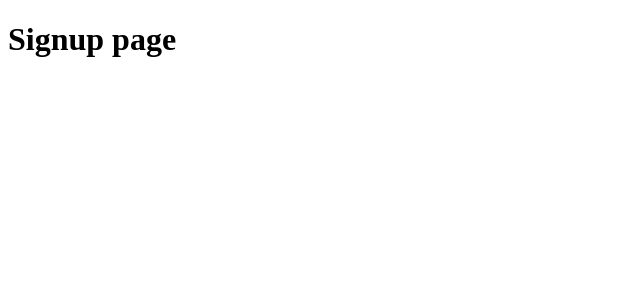
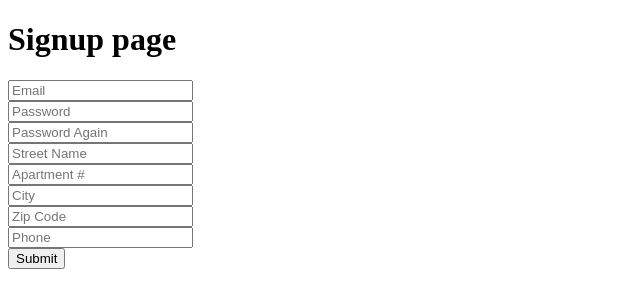
Before and after one commit to bikeAlertr/bikeAlertr, a React app: page /signup in a window 1280 px wide. Shown: the top 308 px of the page, without its empty margins (0-640 px from the left). Built offline with nearby package versions, Linux system fonts and the light colour scheme.

Commit message:
Almost finished with Signup page, need to finish setting intial state.
Nachiket Pingle nachiketpingle@gmail.com

```diff
--- a/src/App.tsx
+++ b/src/App.tsx
@@ -1,4 +1,3 @@
-import { Box } from "@material-ui/core";
 import React from "react";
 import { Router, Route, Switch } from "react-router";
 import { BrowserRouter } from "react-router-dom";
@@ -12,9 +11,7 @@ let routes = (
     <BrowserRouter>
       <Switch>
         <Route exact path="/">
-          <Box component="span" m={1}>
             <Login />
-          </Box>
         </Route>
         <Route path="/signup">
           <Signup />
--- a/src/components/login.tsx
+++ b/src/components/login.tsx
@@ -1,7 +1,6 @@
-import { setupMaster } from "cluster";
 import React, { useState } from "react";
 import { Link } from "react-router-dom";
-import "../styles/loginStyles.scss"
+import "../styles/loginStyles.scss";
 
 const Login = () => {
   const [login, setLogin] = useState({});
@@ -12,7 +11,7 @@ const Login = () => {
 
     // signin();
 
-    console.log('this is login state', login)
+    console.log("this is login state", login);
     // console.log('this is email', e.target[0].value)
     // console.log('this is password', e.target[1].value)
     // console.log('clicked submit')
@@ -22,14 +21,13 @@ const Login = () => {
     fetch(`/user/login`, {
       method: "POST",
       headers: { "Content-Type": "application/json" },
-      body: JSON.stringify(login)
-    })
-    .then(response => response.json());
+      body: JSON.stringify(login),
+    }).then((response) => response.json());
     // .then(data => {
     //   console.log("signin: ", user);
     //   setUser(...user, data);
     // })
-  }
+  };
 
   return (
     <div>
@@ -39,17 +37,17 @@ const Login = () => {
           id="email"
           type="text"
           placeholder="Email"
-          onChange={(e) => setLogin({ ...login, email: e.target.value})}
+          onChange={(e) => setLogin({ ...login, email: e.target.value })}
         />
         <input
           id="password"
           type="text"
           placeholder="Password"
-          onChange={(e) => setLogin({ ...login, password: e.target.value})}
+          onChange={(e) => setLogin({ ...login, password: e.target.value })}
         />
         <input form="loginForm" type="submit" value="Submit"></input>
       </form>
-      <Link to='/signup'>Create Account</Link>
+      <Link to="/signup">Create Account</Link>
     </div>
   );
 };
--- a/src/components/signup.tsx
+++ b/src/components/signup.tsx
@@ -1,12 +1,115 @@
-import React from 'react';
-import { Router, Route, Switch } from "react-router";
+import React, { useState } from "react";
+import { Link } from "react-router-dom";
 
 const Signup = () => {
+  const [signUpState, setSignUpState] = useState({
+    password: null,
+    confirmPassword: null
+  });
+
+  const signUpSubmit = (e: any) => {
+    e.preventDefault();
+    if (validatePassword()) createUser();
+    else alert('Invalid Inputs!');
+    console.log(signUpState);
+  };
+
+  const createUser = () => {
+    fetch(`/user/signup`, {
+      method: "POST",
+      headers: { "Content-Type": "application/json" },
+      body: JSON.stringify(signUpState),
+    }).then((response) => response.json());
+    // .then(data => {
+    //   console.log("signin: ", user);
+    //   setUser(...user, data);
+    // })
+  };
+
+  const validatePassword = () => {
+    return signUpState.password === signUpState.confirmPassword;
+  };
+
   return (
     <div>
       <h1>Signup page</h1>
+      <form id="SignUpForm" onSubmit={signUpSubmit}>
+        <input
+          id="email"
+          type="text"
+          placeholder="Email"
+          onChange={(e) =>
+            setSignUpState({ ...signUpState, email: e.target.value })
+          }
+        />
+        <br />
+        <input
+          id="password"
+          type="text"
+          placeholder="Password"
+          onChange={(e) =>
+            setSignUpState({ ...signUpState, password: e.target.value })
+          }
+        />
+        <br />
+        <input
+          id="confirmPassword"
+          type="text"
+          placeholder="Password Again"
+          onChange={(e) =>
+            setSignUpState({ ...signUpState, confirmPassword: e.target.value })
+          }
+        />
+        <br />
+        <input
+          id="address1"
+          type="text"
+          placeholder="Street Name"
+          onChange={(e) =>
+            setSignUpState({ ...signUpState, address1: e.target.value })
+          }
+        />
+        <br />
+        <input
+          id="address2"
+          type="text"
+          placeholder="Apartment #"
+          onChange={(e) =>
+            setSignUpState({ ...signUpState, address2: e.target.value })
+          }
+        />
+        <br />
+        <input
+          id="city"
+          type="text"
+          placeholder="City"
+          onChange={(e) =>
+            setSignUpState({ ...signUpState, city: e.target.value })
+          }
+        />
+        <br />
+        <input
+          id="zipCode"
+          type="text"
+          placeholder="Zip Code"
+          onChange={(e) =>
+            setSignUpState({ ...signUpState, Zip_Code: e.target.value })
+          }
+        />
+        <br />
+        <input
+          id="phone"
+          type="text"
+          placeholder="Phone"
+          onChange={(e) =>
+            setSignUpState({ ...signUpState, phone: e.target.value })
+          }
+        />
+        <br />
+        <input form="loginForm" type="submit" value="Submit"></input>
+      </form>
     </div>
-  )
-}
+  );
+};
 
 export default Signup;
```
